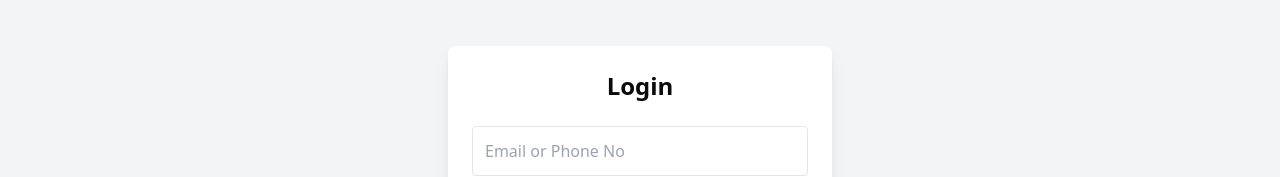
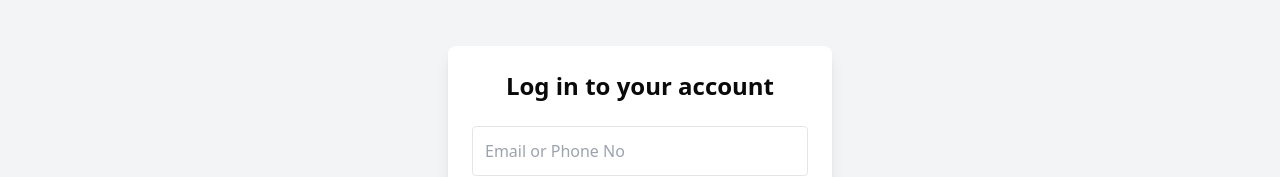
Before and after one commit to prakhar17072004/Babu_Project, a Next.js app: page /GetStart in a window 1280 px wide. Both pictures are taken after a click on the button "Login". Shown: the part 192-369 px from the top of the page. Built offline with nearby package versions, Linux system fonts and the light colour scheme.

Commit message:
log in form are updated

```diff
--- a/src/components/forms/loginform.tsx
+++ b/src/components/forms/loginform.tsx
@@ -6,7 +6,7 @@ export default function LoginForm({ onBack }: LoginFormProps) {
   return (
     <div className="flex justify-center items-center h-screen bg-gray-100">
       <div className="bg-white p-6 rounded-lg shadow-lg w-96 text-center">
-        <h2 className="text-2xl font-bold mb-6">Login</h2>
+        <h2 className="text-2xl font-bold mb-6">Log in to your account</h2>
         <form>
           <input type="text" placeholder="Email or Phone No" className="w-full p-3 border rounded mb-4" />
           <input type="password" placeholder="Password" className="w-full p-3 border rounded mb-4" />
```
